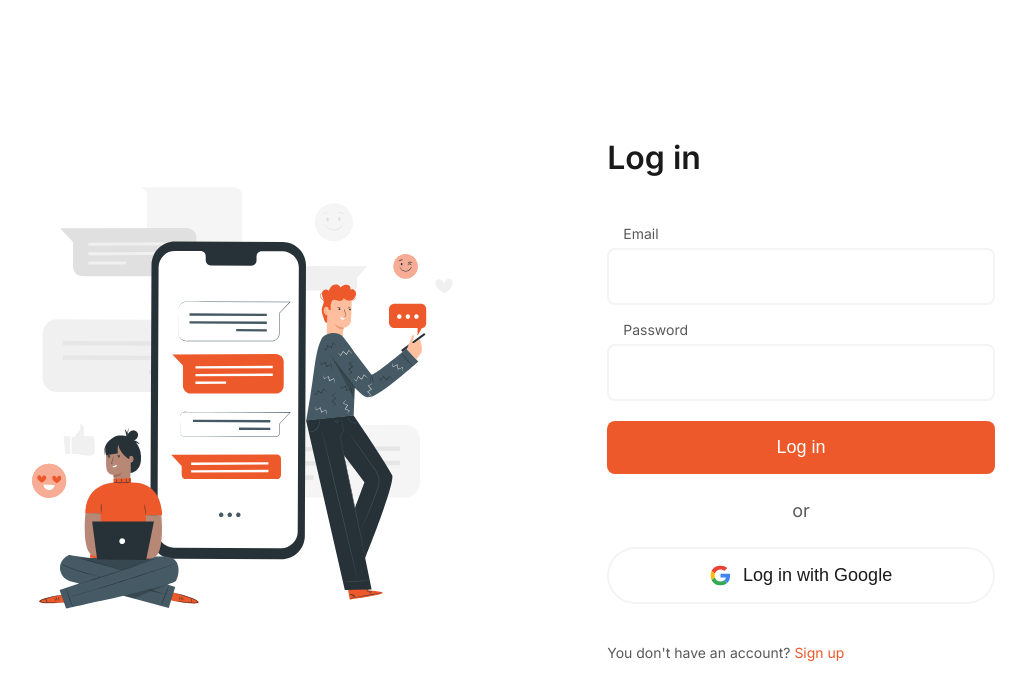
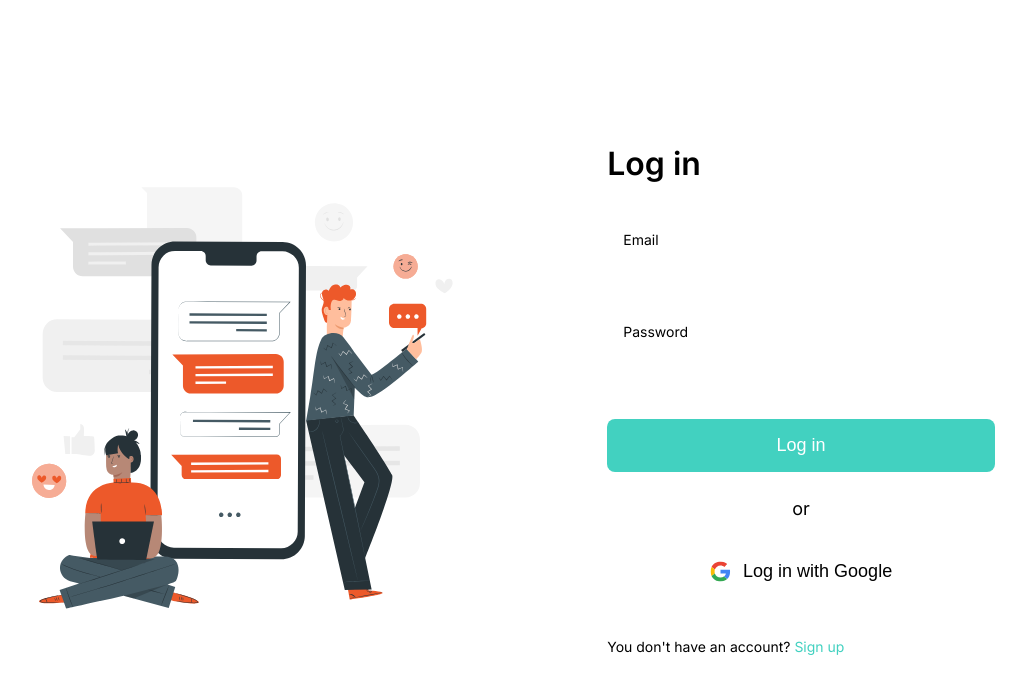
Before and after one commit to nelrnd/chat-app, a React (Create React App) app: page /login in a window 1280 px wide. Shown: the top 700 px of the page, without its empty margins (155-1181 px from the left). Built offline with nearby package versions, Linux system fonts and the light colour scheme; no server answers; the HTML template or start-up script is replaced by a standard one.

Commit message:
Update colors

```diff
--- a/src/App.css
+++ b/src/App.css
@@ -1,16 +1,14 @@
 :root {
-  /* Color palette */
-  --primary: #ed592a;
-  --dark-100: #1a1a1a;
-  --dark-70: #595959;
-  --dark-50: #808080;
-  --dark-20: #f3f4f6;
-  --dark-10: #f7f7f7;
-
+  /* Colors */
+  --primary: #42d1c0;
+  --primary-75: #28a697;
+  --primary-50: #0f6359;
+  --primary-25: #0d3732;
+  --ghost: #f7f7f7;
+  --light-grey: #e6e6e6;
+  --grey: #808080;
+  --dark-grey: #171717;
   --red: #e3474b;
-
-  /* Shadow */
-  --shadow: 0 2px 4px rgba(0, 0, 0, 0.1);
 }
 
 body {
```
Also changed, not shown: src/components/Button/Button.js (added, +16 -0 lines), src/components/Button/Button.css (added).
